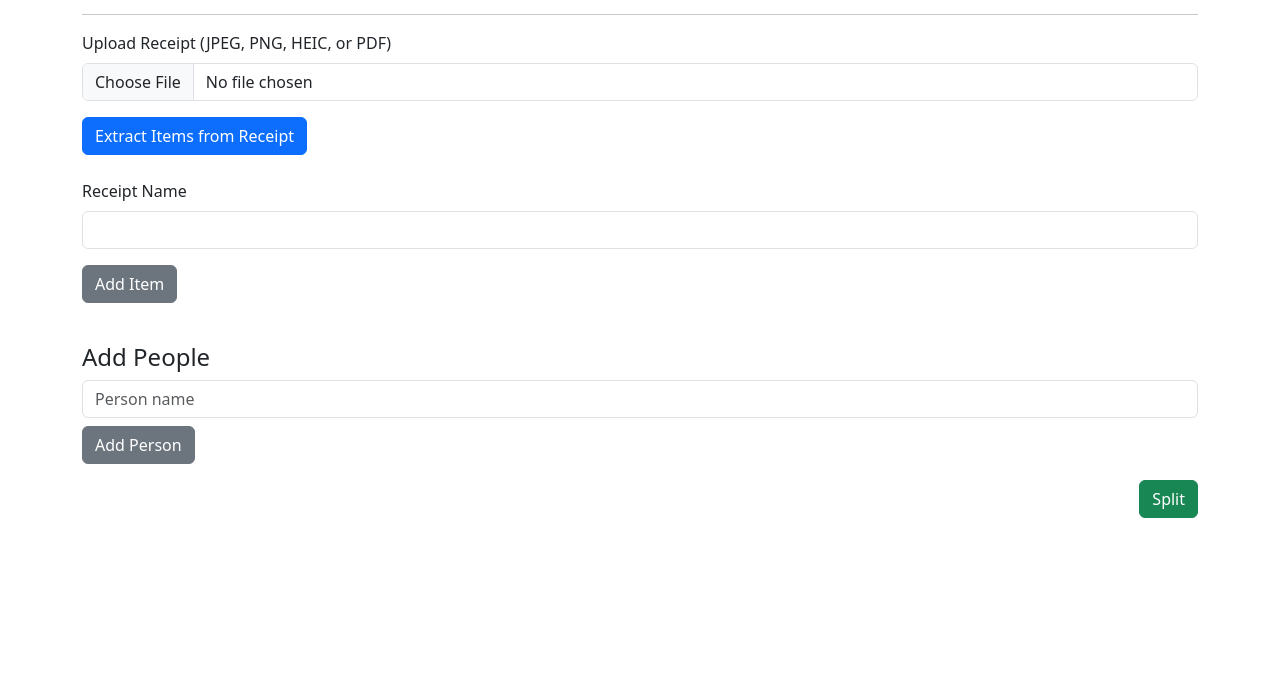
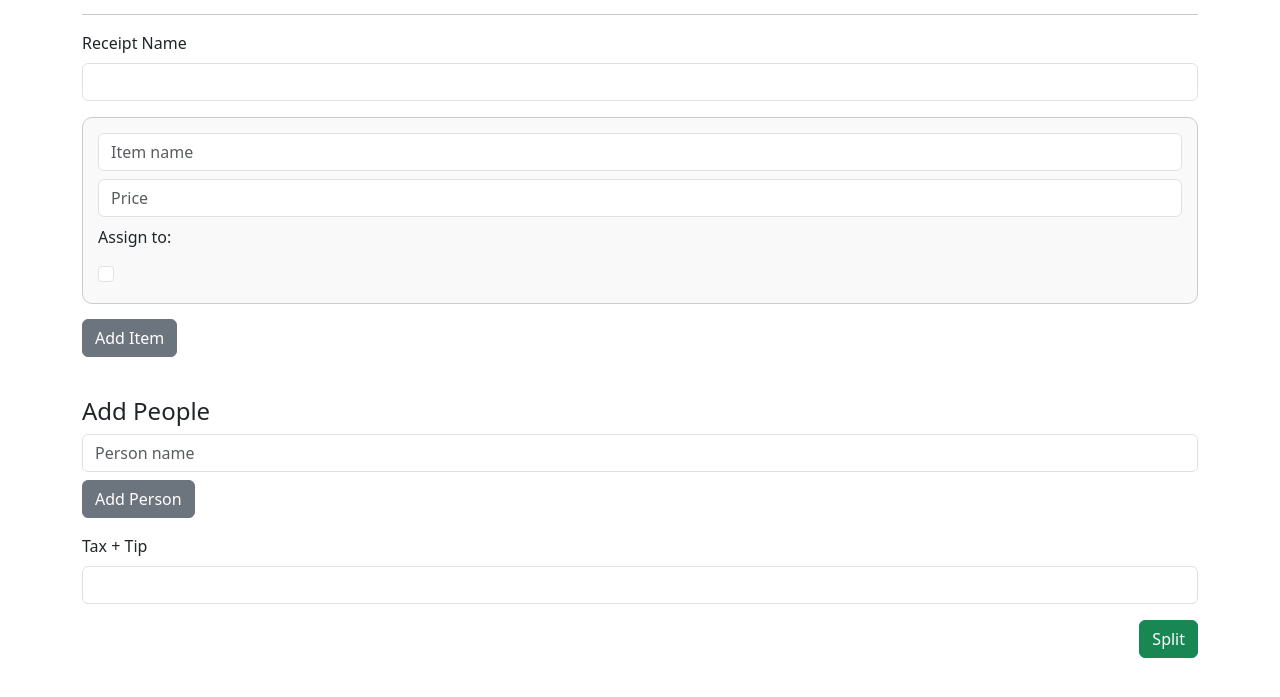
Before and after one commit to YuvrajS0/split-it-flask, a Flask app: page / in a window 1280 px wide. Shown: the part 88-785 px from the top of the page. Run offline with Flask 3, Linux system fonts and the light colour scheme; the visitor is signed in with stand-in values (Sample User, id 1); some libraries are stand-ins or nearby versions.

Commit message:
original form

```diff
--- a/templates/home.html
+++ b/templates/home.html
@@ -28,14 +28,6 @@
     <h2>Welcome, {{ user.username }}</h2>
     <hr>
 
-    <form action="{{ url_for('extract_receipt') }}" method="POST" enctype="multipart/form-data">
-        <div class="mb-3">
-            <label for="receiptFile" class="form-label">Upload Receipt (JPEG, PNG, HEIC, or PDF)</label>
-            <input type="file" class="form-control" id="receiptFile" name="receipt_file" accept=".jpeg,.jpg,.png,.heic,.pdf,image/*">
-        </div>
-        <button type="submit" class="btn btn-primary mb-4">Extract Items from Receipt</button>
-    </form>
-
     <form action="{{ url_for('home') }}" method="POST">
         <div class="mb-3">
             <label for="receiptName" class="form-label">Receipt Name</label>
@@ -43,19 +35,15 @@
         </div>
 
         <div id="items-list">
-            {% if extracted_data %}
-                {% for item in extracted_data %}
             <div class="item-block">
-                        <input type="text" class="form-control mb-2" name="item_names[]" placeholder="Item name" value="{{ item.name }}" required>
-                        <input type="number" step="0.01" class="form-control mb-2" name="item_prices[]" placeholder="Price" value="{{ item.price }}" required>
+                <input type="text" class="form-control mb-2" name="item_names[]" placeholder="Item name" required>
+                <input type="number" step="0.01" class="form-control mb-2" name="item_prices[]" placeholder="Price" required>
                 <label class="form-label">Assign to:</label>
                 <div class="assignments-container">
                     <!-- JavaScript will fill user checkboxes -->
                 </div>
                 <input type="hidden" name="assignments[]" value="">
             </div>
-                {% endfor %}
-            {% endif %}
         </div>
 
         <button type="button" class="btn btn-secondary mb-3" onclick="addItem()">Add Item</button>
@@ -65,6 +53,11 @@
             <input type="text" class="form-control mb-2" name="users[]" placeholder="Person name" required>
         </div>
         <button type="button" class="btn btn-secondary mb-3" onclick="addUser()">Add Person</button>
+
+        <div class="mb-3">
+            <label for="taxTip" class="form-label">Tax + Tip</label>
+            <input type="number" step="0.01" class="form-control" id="taxTip" name="tax_tip" required>
+        </div>
 
         <div class="text-end">
             <button type="submit" class="btn btn-success">Split</button>
```
Lines whose indentation alone changed are shown as unchanged.
